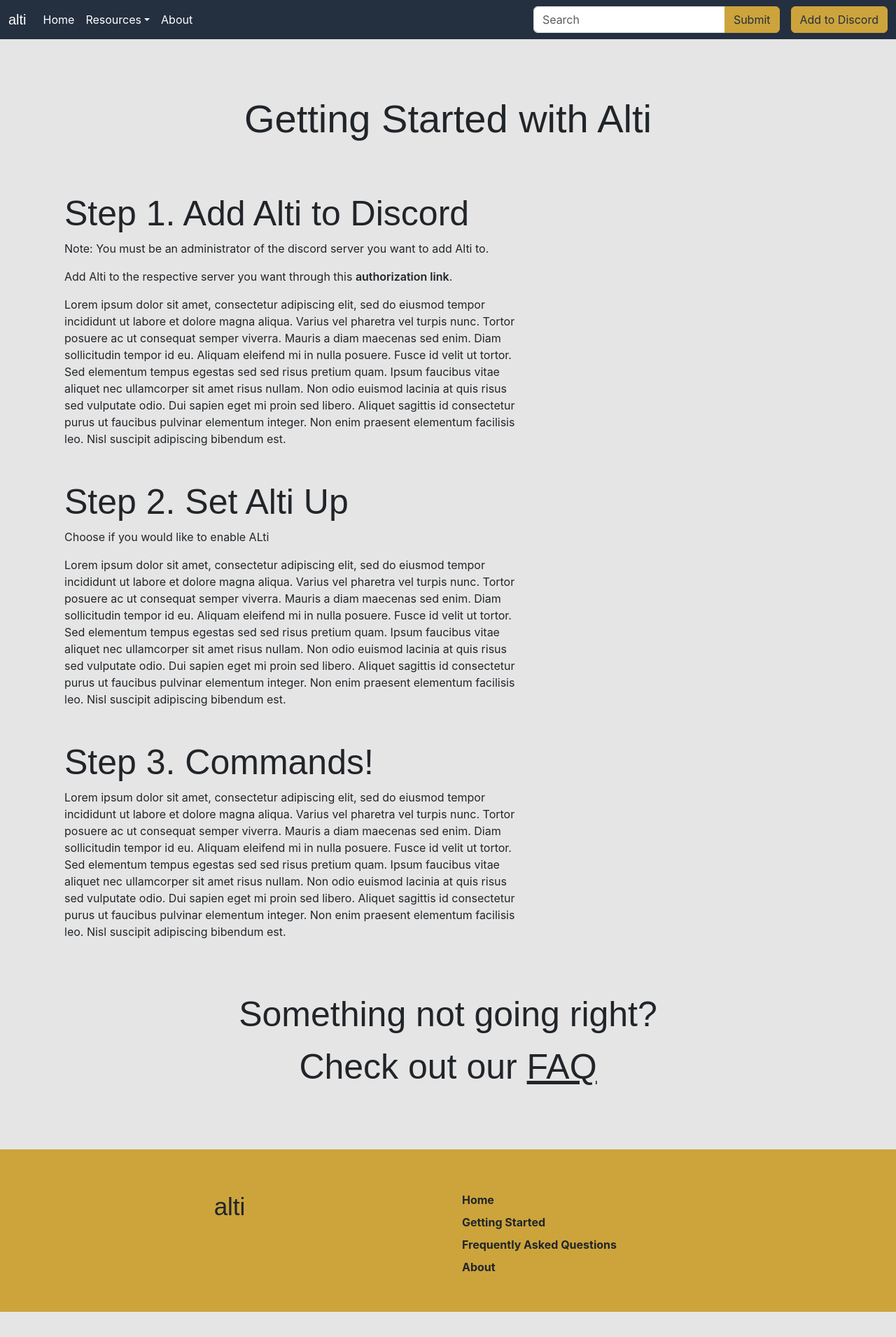
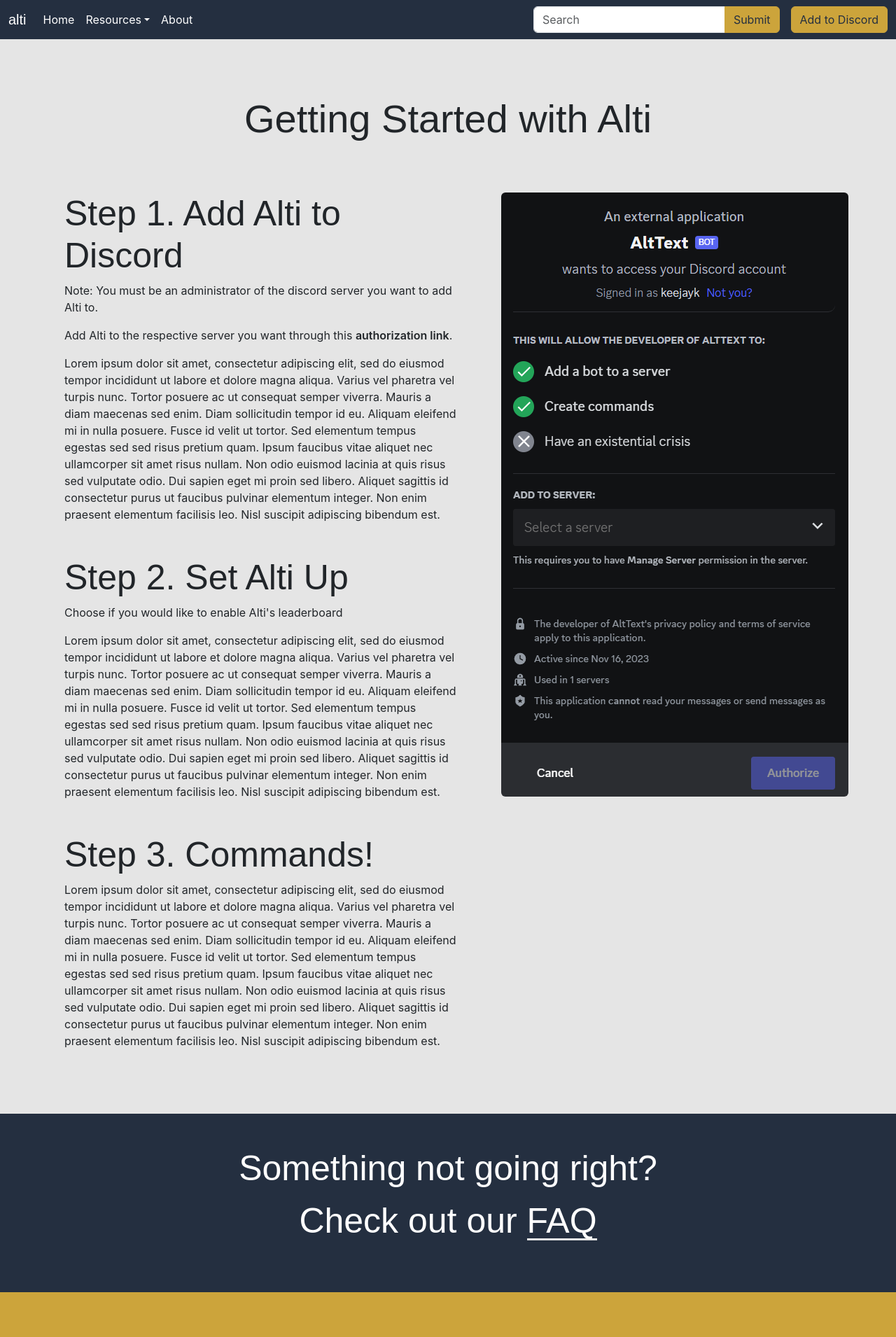
Before and after one commit to azukiplus/alti-website, a React (Create React App) app: page /resources/getting-started in a window 1280 px wide. Shown: the top 1910 px of the page at 70% size. Before the commit the page ends 1874 px from the top, so only its background shows below. Built offline with nearby package versions, Linux system fonts and the light colour scheme; a web font is replaced by a local one.

Commit message:
add image to getting started

```diff
--- a/src/css/gettingstarted.css
+++ b/src/css/gettingstarted.css
@@ -17,5 +17,19 @@
 
 .faq-link {
 	font-weight: normal;
-	text-decoration: underline;
 }
+
+.example-img-container {
+    position: relative;
+    width: 100%;
+	transition: transform .5s;
+}
+
+.example-img-container:hover {
+	transform: scale(1.02);
+}
+
+#faq-section {
+    background-color: #242f40;
+    color: #ffffff;
+}
--- a/src/pages/gettingstarted.js
+++ b/src/pages/gettingstarted.js
@@ -1,26 +1,27 @@
 import React from "react";
-import { Container, Row, Col } from "react-bootstrap";
+import { Image, Button, Stack, Container, Row, Col } from "react-bootstrap";
 import "../css/gettingstarted.css";
 
 const GettingStarted = () => {
     return (
-        <div className='p-3 mt-5 mb-5'>
+        <>
+            <div className='p-3 mt-5'>
                 <Container>
                     <div className='jumbotron jumbotron-fluid mt-3 pb-3'>
                         <h2 className='display-4'>Getting Started with Alti</h2>
                     </div>
                 </Container>
                 <Row style={{ marginRight: 0, marginLeft: 0 }} className='ms-5'>
-                <Col sm={7}>
+                    <Col sm={6}>
                         <section className='ms-3 mt-5'>
                             <h3>Step 1. Add Alti to Discord</h3>
                             <p>
-                            Note: You must be an administrator of the discord
-                            server you want to add Alti to.
+                                Note: You must be an administrator of the
+                                discord server you want to add Alti to.
                             </p>
                             <p>
-                            Add Alti to the respective server you want through
-                            this{" "}
+                                Add Alti to the respective server you want
+                                through this{" "}
                                 <a
                                     href='https://www.washington.edu/'
                                     target='_blank'
@@ -31,67 +32,85 @@
                                 .
                             </p>
                             <p>
-                            Lorem ipsum dolor sit amet, consectetur adipiscing
-                            elit, sed do eiusmod tempor incididunt ut labore et
-                            dolore magna aliqua. Varius vel pharetra vel turpis
-                            nunc. Tortor posuere ac ut consequat semper viverra.
-                            Mauris a diam maecenas sed enim. Diam sollicitudin
-                            tempor id eu. Aliquam eleifend mi in nulla posuere.
+                                Lorem ipsum dolor sit amet, consectetur
+                                adipiscing elit, sed do eiusmod tempor
+                                incididunt ut labore et dolore magna aliqua.
+                                Varius vel pharetra vel turpis nunc. Tortor
+                                posuere ac ut consequat semper viverra. Mauris a
+                                diam maecenas sed enim. Diam sollicitudin tempor
+                                id eu. Aliquam eleifend mi in nulla posuere.
                                 Fusce id velit ut tortor. Sed elementum tempus
-                            egestas sed sed risus pretium quam. Ipsum faucibus
-                            vitae aliquet nec ullamcorper sit amet risus nullam.
-                            Non odio euismod lacinia at quis risus sed vulputate
-                            odio. Dui sapien eget mi proin sed libero. Aliquet
-                            sagittis id consectetur purus ut faucibus pulvinar
-                            elementum integer. Non enim praesent elementum
-                            facilisis leo. Nisl suscipit adipiscing bibendum
-                            est.
+                                egestas sed sed risus pretium quam. Ipsum
+                                faucibus vitae aliquet nec ullamcorper sit amet
+                                risus nullam. Non odio euismod lacinia at quis
+                                risus sed vulputate odio. Dui sapien eget mi
+                                proin sed libero. Aliquet sagittis id
+                                consectetur purus ut faucibus pulvinar elementum
+                                integer. Non enim praesent elementum facilisis
+                                leo. Nisl suscipit adipiscing bibendum est.
                             </p>
                         </section>
                         <section className='ms-3 mt-5'>
                             <h3>Step 2. Set Alti Up</h3>
-                        <p>Choose if you would like to enable ALti</p>
                             <p>
-                            Lorem ipsum dolor sit amet, consectetur adipiscing
-                            elit, sed do eiusmod tempor incididunt ut labore et
-                            dolore magna aliqua. Varius vel pharetra vel turpis
-                            nunc. Tortor posuere ac ut consequat semper viverra.
-                            Mauris a diam maecenas sed enim. Diam sollicitudin
-                            tempor id eu. Aliquam eleifend mi in nulla posuere.
+                                Choose if you would like to enable Alti's
+                                leaderboard
+                            </p>
+                            <p>
+                                Lorem ipsum dolor sit amet, consectetur
+                                adipiscing elit, sed do eiusmod tempor
+                                incididunt ut labore et dolore magna aliqua.
+                                Varius vel pharetra vel turpis nunc. Tortor
+                                posuere ac ut consequat semper viverra. Mauris a
+                                diam maecenas sed enim. Diam sollicitudin tempor
+                                id eu. Aliquam eleifend mi in nulla posuere.
                                 Fusce id velit ut tortor. Sed elementum tempus
-                            egestas sed sed risus pretium quam. Ipsum faucibus
-                            vitae aliquet nec ullamcorper sit amet risus nullam.
-                            Non odio euismod lacinia at quis risus sed vulputate
-                            odio. Dui sapien eget mi proin sed libero. Aliquet
-                            sagittis id consectetur purus ut faucibus pulvinar
-                            elementum integer. Non enim praesent elementum
-                            facilisis leo. Nisl suscipit adipiscing bibendum
-                            est.
+                                egestas sed sed risus pretium quam. Ipsum
+                                faucibus vitae aliquet nec ullamcorper sit amet
+                                risus nullam. Non odio euismod lacinia at quis
+                                risus sed vulputate odio. Dui sapien eget mi
+                                proin sed libero. Aliquet sagittis id
+                                consectetur purus ut faucibus pulvinar elementum
+                                integer. Non enim praesent elementum facilisis
+                                leo. Nisl suscipit adipiscing bibendum est.
                             </p>
                         </section>
                         <section className='ms-3 mt-5'>
                             <h3>Step 3. Commands!</h3>
                             <p>
-                            Lorem ipsum dolor sit amet, consectetur adipiscing
-                            elit, sed do eiusmod tempor incididunt ut labore et
-                            dolore magna aliqua. Varius vel pharetra vel turpis
-                            nunc. Tortor posuere ac ut consequat semper viverra.
-                            Mauris a diam maecenas sed enim. Diam sollicitudin
-                            tempor id eu. Aliquam eleifend mi in nulla posuere.
+                                Lorem ipsum dolor sit amet, consectetur
+                                adipiscing elit, sed do eiusmod tempor
+                                incididunt ut labore et dolore magna aliqua.
+                                Varius vel pharetra vel turpis nunc. Tortor
+                                posuere ac ut consequat semper viverra. Mauris a
+                                diam maecenas sed enim. Diam sollicitudin tempor
+                                id eu. Aliquam eleifend mi in nulla posuere.
                                 Fusce id velit ut tortor. Sed elementum tempus
-                            egestas sed sed risus pretium quam. Ipsum faucibus
-                            vitae aliquet nec ullamcorper sit amet risus nullam.
-                            Non odio euismod lacinia at quis risus sed vulputate
-                            odio. Dui sapien eget mi proin sed libero. Aliquet
-                            sagittis id consectetur purus ut faucibus pulvinar
-                            elementum integer. Non enim praesent elementum
-                            facilisis leo. Nisl suscipit adipiscing bibendum
-                            est.
+                                egestas sed sed risus pretium quam. Ipsum
+                                faucibus vitae aliquet nec ullamcorper sit amet
+                                risus nullam. Non odio euismod lacinia at quis
+                                risus sed vulputate odio. Dui sapien eget mi
+                                proin sed libero. Aliquet sagittis id
+                                consectetur purus ut faucibus pulvinar elementum
+                                integer. Non enim praesent elementum facilisis
+                                leo. Nisl suscipit adipiscing bibendum est.
                             </p>
                         </section>
                     </Col>
+                    <Col sm={6}>
+                        <Container className='mt-5 example-img-container'>
+                            <Image
+                                src={"/img/permissions.png"}
+                                alt='A large brick building at the University of Washington. The building has many rectangular windows and has a castle-like structure.'
+                                fluid
+                                className='rounded'
+                            />
+                        </Container>
+                    </Col>
                 </Row>
-            <div className='faq-container'>
+
+            </div>
+            <section id='faq-section' className='faq-container pt-5 pb-5'>
                     <h3>Something not going right?</h3>
                     <p className='faq'>
                         Check out our{" "}
@@ -104,8 +123,8 @@
                             FAQ
                         </a>
                     </p>
-            </div>
-        </div>
+                </section>
+        </>
     );
 };
 
```
Also changed, not shown: public/img/permissions.png (added). Lines whose indentation alone changed are shown as unchanged.
